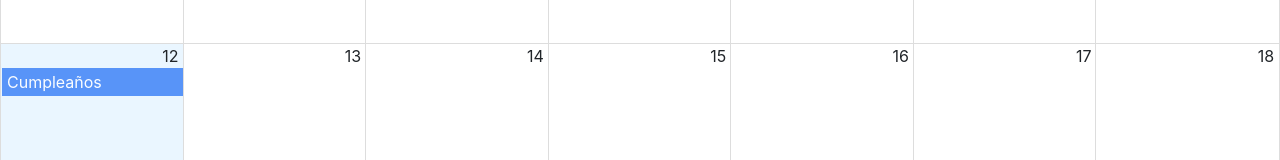
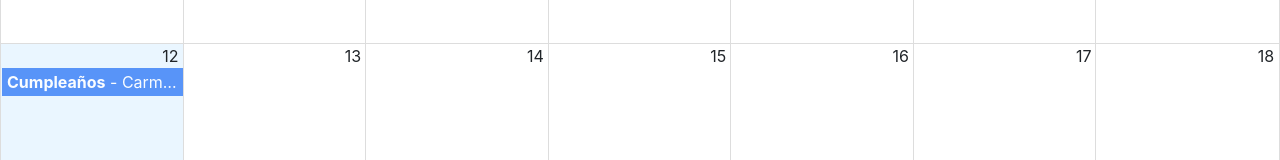
Before and after one commit to CarmeloRicarte/full-calendar, a React (Vite) app: page /auth in a window 1280 px wide. Shown: the part 365-525 px from the top of the page. Built offline with nearby package versions, Linux system fonts and the light colour scheme.

Commit message:
feat: customize calendar event component

```diff
--- /dev/null
+++ b/src/calendar/components/CalendarEvent.tsx
@@ -0,0 +1,11 @@
+import { EventProps } from "react-big-calendar";
+
+export const CalendarEvent = ({ event }: EventProps<any>) => {
+  const { title, user } = event;
+  return (
+    <>
+      <strong>{title}</strong>
+      <span> - {user.name}</span>
+    </>
+  );
+};
--- a/src/calendar/index.ts
+++ b/src/calendar/index.ts
@@ -1,2 +1,3 @@
+export * from "./components/CalendarEvent";
 export * from "./components/Navbar";
 export * from "./pages/CalendarPage";
--- a/src/calendar/pages/CalendarPage.tsx
+++ b/src/calendar/pages/CalendarPage.tsx
@@ -1,7 +1,7 @@
 import { Calendar, Event } from "react-big-calendar";
 import { addHours } from "date-fns";
 import "./CalendarPage.scss";
-import { Navbar } from "../";
+import { CalendarEvent, Navbar } from "../";
 import { localizer, getCalendarMessagesES } from "../../helpers";
 
 const myEventsList = [
@@ -47,6 +47,9 @@ export const CalendarPage = () => {
         style={{ height: "calc(100vh - 80px)" }}
         messages={getCalendarMessagesES()}
         eventPropGetter={eventStyleGetter}
+        components={{
+          event: CalendarEvent,
+        }}
       />
     </>
   );
```
